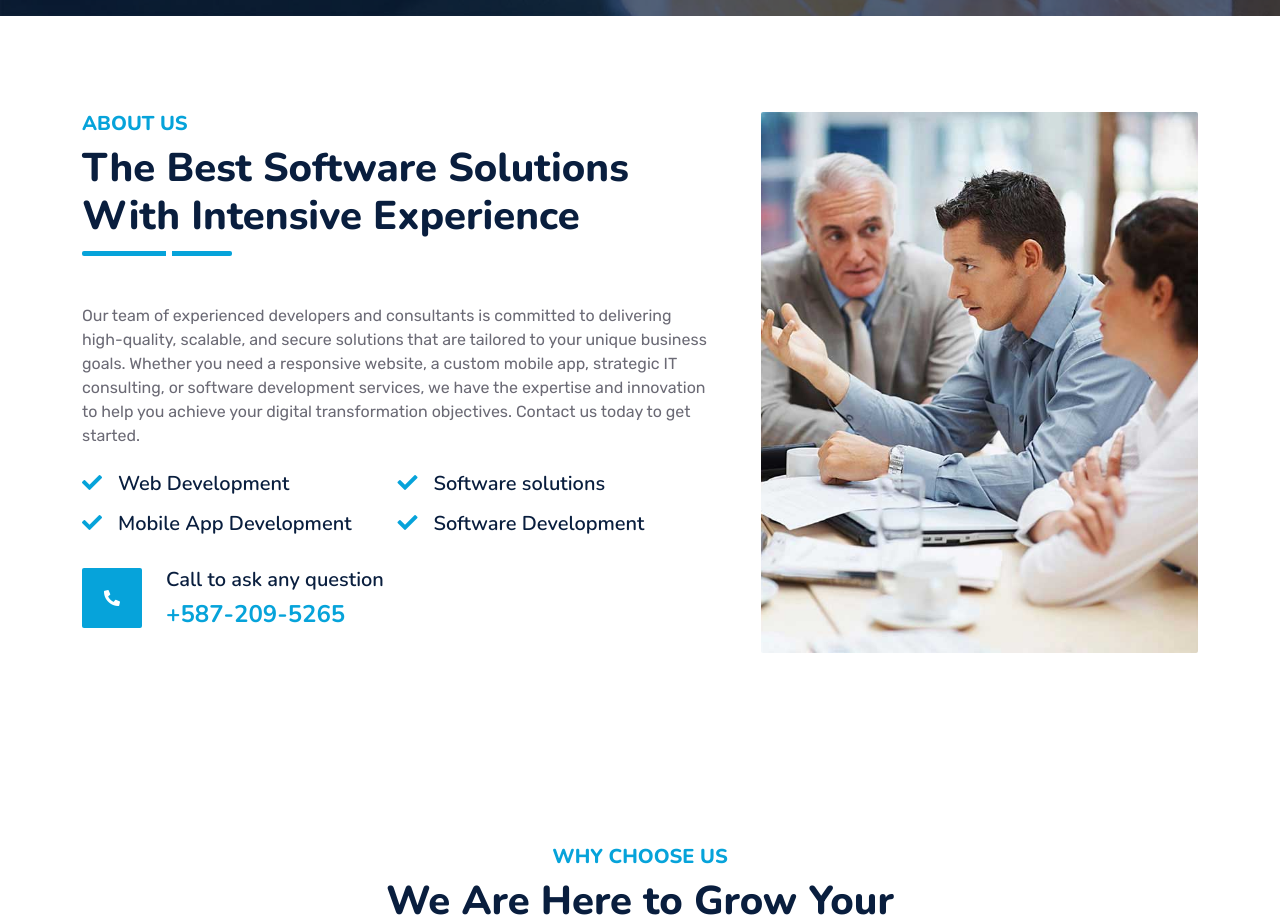
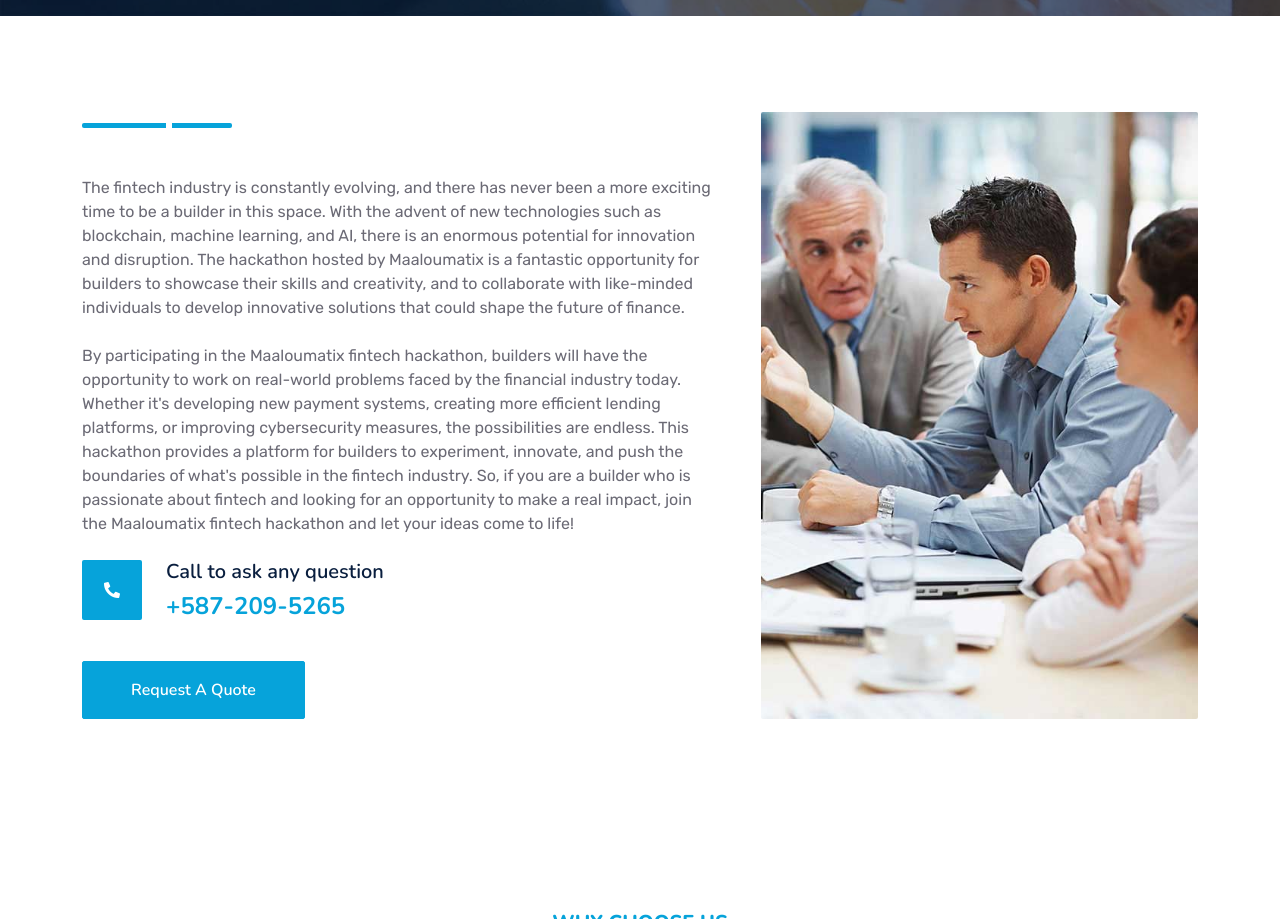
Before and after one commit to tiptopmovers/maaloumatix, a plain HTML site: page index.html in a window 1280 px wide. Shown: the part 749-1668 px from the top of the page. Drawn offline with nearby package versions, Linux system fonts and the light colour scheme.

Commit message:
New Description

```diff
--- a/index.html
+++ b/index.html
@@ -207,11 +207,12 @@
             <div class="row g-5">
                 <div class="col-lg-7">
                     <div class="section-title position-relative pb-3 mb-5">
-                        <h5 class="fw-bold text-primary text-uppercase">About Us</h5>
-                        <h1 class="mb-0">The Best Software Solutions With Intensive Experience</h1>
+                        <!-- <h5 class="fw-bold text-primary text-uppercase">About Us</h5> -->
+                        <!-- <h1 class="mb-0">The Best Software Solutions With Intensive Experience</h1> -->
                     </div>
-                    <p class="mb-4">Our team of experienced developers and consultants is committed to delivering high-quality, scalable, and secure solutions that are tailored to your unique business goals. Whether you need a responsive website, a custom mobile app, strategic IT consulting, or software development services, we have the expertise and innovation to help you achieve your digital transformation objectives. Contact us today to get started.</p>
-                    <div class="row g-0 mb-3">
+                    <p class="mb-4">The fintech industry is constantly evolving, and there has never been a more exciting time to be a builder in this space. With the advent of new technologies such as blockchain, machine learning, and AI, there is an enormous potential for innovation and disruption. The hackathon hosted by Maaloumatix is a fantastic opportunity for builders to showcase their skills and creativity, and to collaborate with like-minded individuals to develop innovative solutions that could shape the future of finance.</p>
+                    <p class="mb-4">By participating in the Maaloumatix fintech hackathon, builders will have the opportunity to work on real-world problems faced by the financial industry today. Whether it's developing new payment systems, creating more efficient lending platforms, or improving cybersecurity measures, the possibilities are endless. This hackathon provides a platform for builders to experiment, innovate, and push the boundaries of what's possible in the fintech industry. So, if you are a builder who is passionate about fintech and looking for an opportunity to make a real impact, join the Maaloumatix fintech hackathon and let your ideas come to life!</p>
+                    <!-- <div class="row g-0 mb-3">
                         <div class="col-sm-6 wow zoomIn" data-wow-delay="0.2s">
                             <h5 class="mb-3"><i class="fa fa-check text-primary me-3"></i>Web Development</h5>
                             <h5 class="mb-3"><i class="fa fa-check text-primary me-3"></i>Mobile App Development</h5>
@@ -220,7 +221,7 @@
                             <h5 class="mb-3"><i class="fa fa-check text-primary me-3"></i>Software solutions</h5>
                             <h5 class="mb-3"><i class="fa fa-check text-primary me-3"></i>Software Development</h5>
                         </div>
-                    </div>
+                    </div> -->
                     <div class="d-flex align-items-center mb-4 wow fadeIn" data-wow-delay="0.6s">
                         <div class="bg-primary d-flex align-items-center justify-content-center rounded" style="width: 60px; height: 60px;">
                             <i class="fa fa-phone-alt text-white"></i>
@@ -230,7 +231,7 @@
                             <h4 class="text-primary mb-0">+587-209-5265</h4>
                         </div>
                     </div>
-                    <!-- <a href="quote.html" class="btn btn-primary py-3 px-5 mt-3 wow zoomIn" data-wow-delay="0.9s">Request A Quote</a> -->
+                    <a href="quote.html" class="btn btn-primary py-3 px-5 mt-3 wow zoomIn" data-wow-delay="0.9s">Request A Quote</a>
                 </div>
                 <div class="col-lg-5" style="min-height: 500px;">
                     <div class="position-relative h-100">
```
Also changed, not shown: 1 other file.
